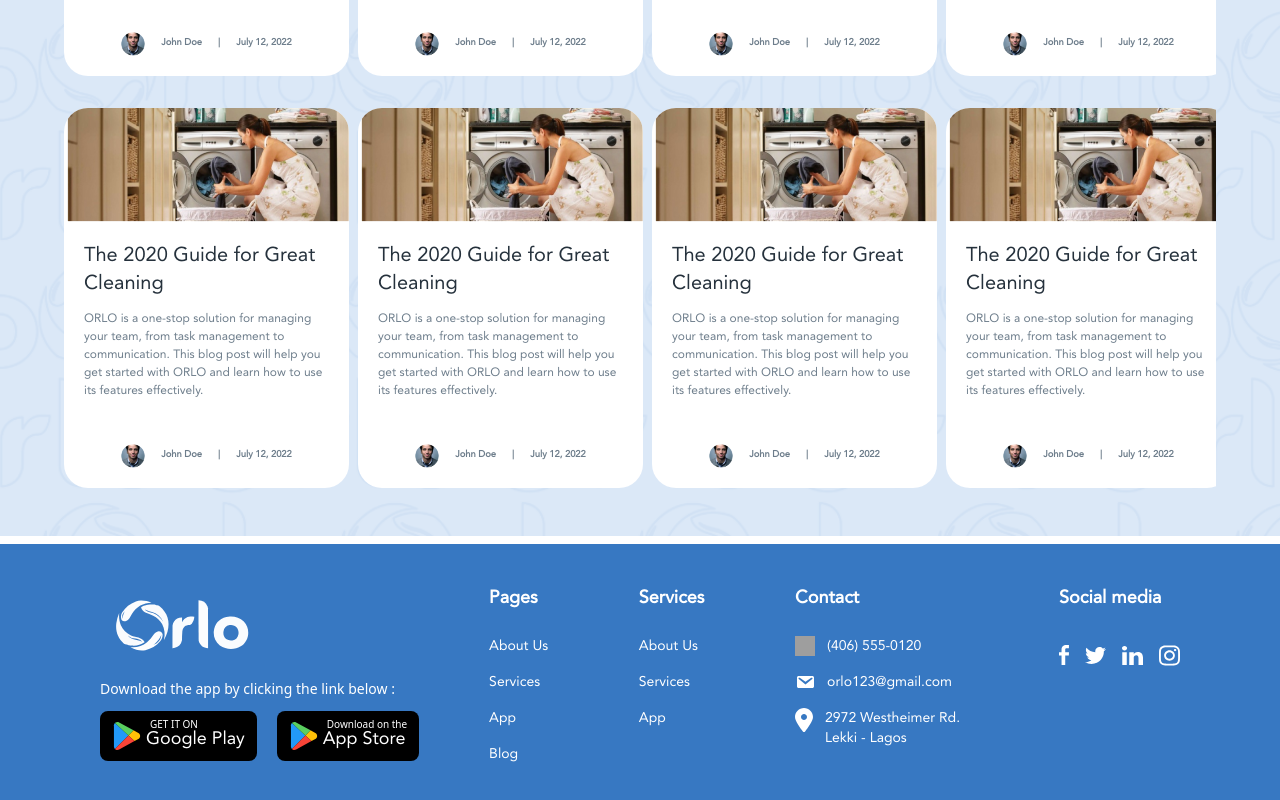
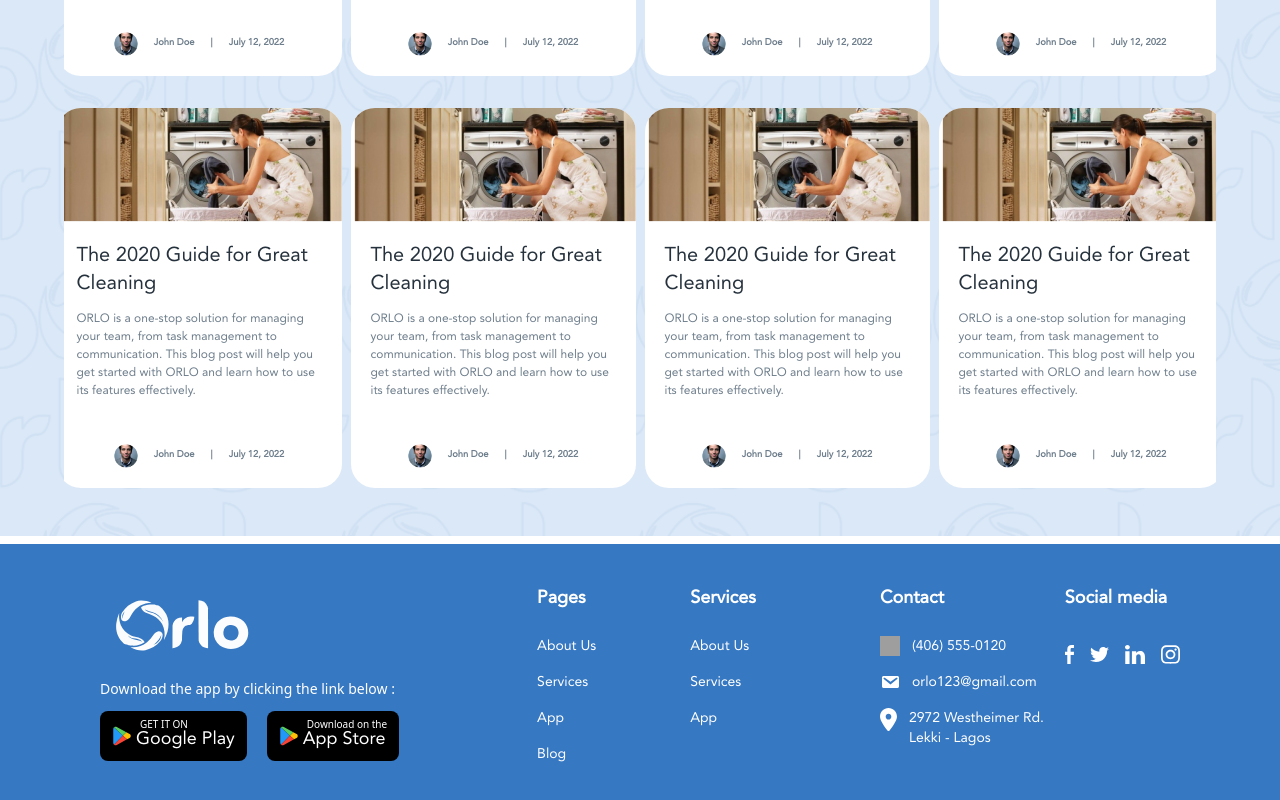
Before and after one commit to Orlomgmt/web_frontend_orlo, a React (Create React App) app: page / in a window 1280 px wide. Shown: the part 3242-4042 px from the top of the page. Built offline with nearby package versions, Linux system fonts and the light colour scheme; grey boxes are pictures that could not be loaded.

Commit message:
updated responsivness

```diff
--- a/src/components/BlogSection.jsx
+++ b/src/components/BlogSection.jsx
@@ -141,11 +141,11 @@ const BlogSection = () => {
         <p className=" font-Avenir xl:text-lg text-base font-normal text-customGray-200 mt-5">
           Our latest updates and blogs about managing your team
         </p>
-        <div className=" w-full grid xl:grid-cols-4 lg:grid-cols-3 md:grid-cols-3 grid-cols-1 gap-x-6 gap-y-8 mt-16">
+        <div className=" w-full place-items-center  grid xl:grid-cols-4 lg:grid-cols-3 md:grid-cols-3 grid-cols-1 gap-x-6 gap-y-8 mt-16">
           {blogData.slice(0, visibleItems).map((item, id) => (
             <div
               kay={id}
-              className=" lg:w-[285px] max-[625px]:w-[130px] gap-5 bg-white overflow-hidden lg:h-[380px] md:h-[340px] flex flex-col rounded-3xl"
+              className=" lg:w-[285px] max-[625px]:w-[285px] gap-5 bg-white overflow-hidden lg:h-[380px] md:h-[340px] flex flex-col rounded-3xl"
             >
               <img src={item.image} alt={item.author} className="w-full flex" />
 
--- a/src/components/Footer.jsx
+++ b/src/components/Footer.jsx
@@ -35,50 +35,72 @@ const socialMediaData = [
 
 const Footer = () => {
   return (
-    <div className=" w-full flex flex-col justify-center items-center px-10 py-10 bg-primary mt-2">
-      <div className=" flex flex-row justify-between items-start w-[90%]">
-        <div className=" flex flex-col gap-3">
-          <img src={OrloLogo} alt="OrloLogo" className=" p-4 w-[165px]" />
-          <p className=" text-white text-sm font-normal">
+    <div className=" w-full flex flex-col justify-center items-center lg:px-10 px-5 py-10 bg-primary mt-2">
+      <div className=" flex xl:flex-row lg:flex-row flex-col lg:justify-between gap-8 lg:items-start items-center justify-center xl:w-[90%] w-[95%]">
+        <div className=" flex xl:flex-col lg:flex-col md:flex-row sm:flex-row flex-row gap-3 justify-between lg:w-[40%] md:w-[80%] sm:w-[80%] ">
+          <div className=" flex flex-col lg:gap-3 gap-1">
+            <img
+              src={OrloLogo}
+              alt="OrloLogo"
+              className=" p-4 lg:w-[165px] w-[100px]"
+            />
+            <p className=" text-white lg:text-sm text-[10.606px] font-normal">
               Download the app by clicking the link below :
             </p>
-          <div className=" flex flex-row gap-5">
-            <button className=" flex flex-row gap-1 px-3 py-2 bg-black rounded-lg justify-center items-center">
-              <img src={Googleplay} alt="" className=" w-[30px]" />
-              <div className=" flex flex-col justify-start items-start gap-0 ">
-                <p className=" text-[10px] text-white font-light ml-1 -mb-1 leading-none">
+          </div>
+          <div className=" flex xl:flex-row lg:flex-row md:flex-col sm:flex-col flex-col gap-5">
+            <button className="flex flex-row gap-1 px-3 py-2 bg-black rounded-lg justify-center items-center">
+              <img src={Googleplay} alt="" className="w-[20px]" />
+              <div className="flex flex-col justify-start items-start gap-0">
+                <p className="text-[10px] text-white font-light ml-1 -mb-1 leading-none">
                   GET IT ON
                 </p>
-                <h1 className=" text-lg text-white font-Avenir">Google Play</h1>
+                <h1 className="text-lg text-white flex-nowrap text-nowrap font-Avenir">
+                  Google Play
+                </h1>
               </div>
             </button>
-            <button className=" flex flex-row gap-1 px-3 py-2 bg-black rounded-lg justify-center items-center">
-              <img src={Googleplay} alt="" className=" w-[30px]" />
-              <div className=" flex flex-col justify-start items-start gap-0 ">
-                <p className=" text-[10px] text-white font-light ml-1 -mb-1 leading-none">
+            <button className="flex flex-row h-fit gap-1 px-3 py-2 bg-black rounded-lg justify-center items-center">
+              <img src={Googleplay} alt="" className="w-[20px]" />
+              <div className="flex flex-col justify-start items-start gap-0">
+                <p className="text-[10px] text-white font-light ml-1 -mb-1 leading-none">
                   Download on the
                 </p>
-                <h1 className=" text-lg text-white font-Avenir">App Store</h1>
+                <h1 className="text-lg text-white font-Avenir">App Store</h1>
               </div>
             </button>
           </div>
         </div>
-        <div className=" flex flex-row justify-between items-start w-[500px]">
+
+        <div className=" flex xl:flex-row lg:flex-row flex-col lg:justify-between md:flex-row gap-8 lg:items-start items-center justify-center md:w-full sm:w-full lg:w-[70%]">
+          <div className=" flex flex-row justify-between items-start lg:w-[40%] md:w-[21%] sm:w-[70%] w-full px-6">
             <div className=" flex flex-col gap-6">
               <h1 className=" font-Avenir font-bold text-lg text-white  ">
                 Pages
               </h1>
               <div className=" flex flex-col gap-4">
-              <a href="" className="font-normal font-Avenir text-sm text-white">
+                <a
+                  href=""
+                  className="font-normal font-Avenir text-sm text-white"
+                >
                   About Us
                 </a>
-              <a href="" className="font-normal font-Avenir text-sm text-white">
+                <a
+                  href=""
+                  className="font-normal font-Avenir text-sm text-white"
+                >
                   Services
                 </a>
-              <a href="" className="font-normal font-Avenir text-sm text-white">
+                <a
+                  href=""
+                  className="font-normal font-Avenir text-sm text-white"
+                >
                   App
                 </a>
-              <a href="" className="font-normal font-Avenir text-sm text-white">
+                <a
+                  href=""
+                  className="font-normal font-Avenir text-sm text-white"
+                >
                   Blog
                 </a>
               </div>
@@ -88,17 +110,29 @@ const Footer = () => {
                 Services
               </h1>
               <div className=" flex flex-col gap-4">
-              <a href="" className="font-normal font-Avenir text-sm text-white">
+                <a
+                  href=""
+                  className="font-normal font-Avenir text-sm text-white"
+                >
                   About Us
                 </a>
-              <a href="" className="font-normal font-Avenir text-sm text-white">
+                <a
+                  href=""
+                  className="font-normal font-Avenir text-sm text-white"
+                >
                   Services
                 </a>
-              <a href="" className="font-normal font-Avenir text-sm text-white">
+                <a
+                  href=""
+                  className="font-normal font-Avenir text-sm text-white"
+                >
                   App
                 </a>
               </div>
             </div>
+          </div>
+
+          <div className=" flex flex-row justify-between items-start lg:w-[45%] md:w-full">
             <div className=" flex flex-col gap-6">
               <h1 className=" font-Avenir font-bold text-lg text-white">
                 Contact
@@ -128,7 +162,6 @@ const Footer = () => {
                 </div>
               </div>
             </div>
-        </div>
             <div className=" flex flex-col gap-8 ">
               <h1 className=" font-Avenir font-bold text-lg text-white">
                 Social media
@@ -143,6 +176,8 @@ const Footer = () => {
             </div>
           </div>
         </div>
+      </div>
+    </div>
   );
 };
 
```
Lines whose indentation alone changed are shown as unchanged.
